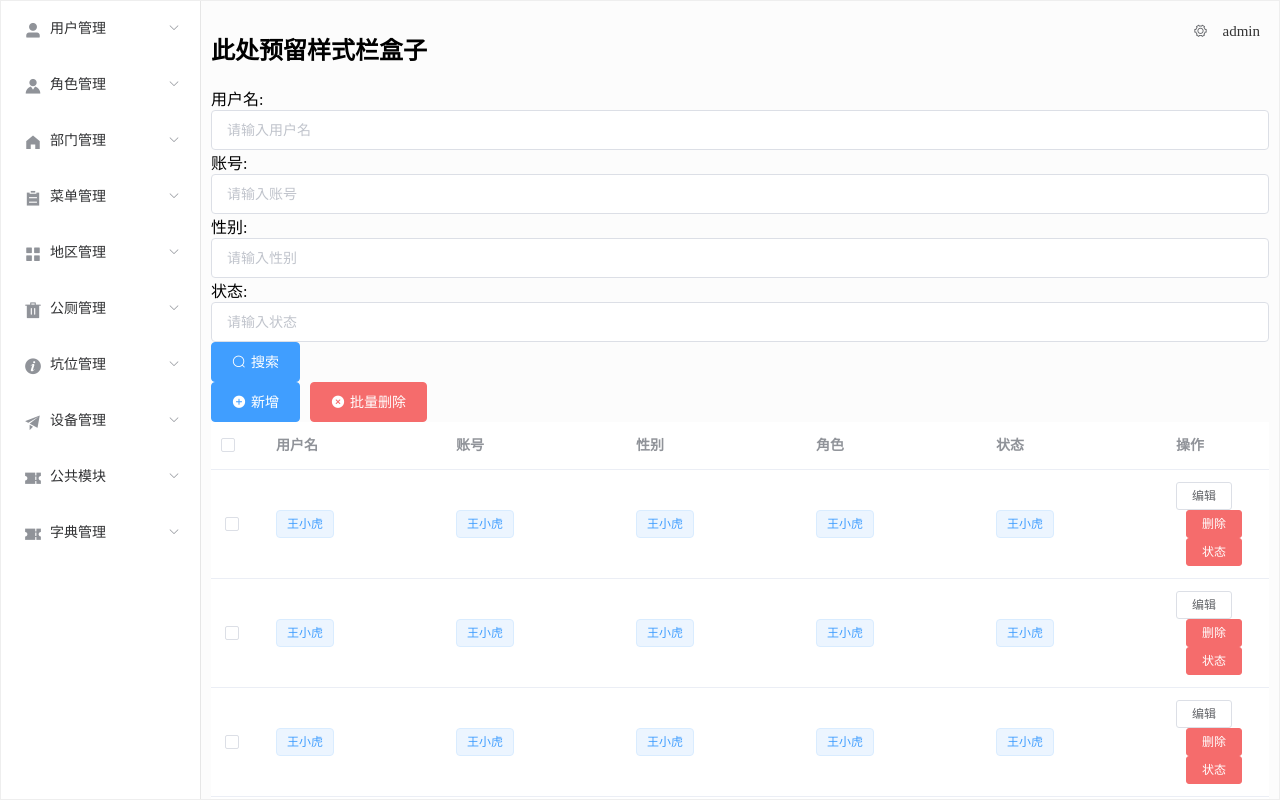
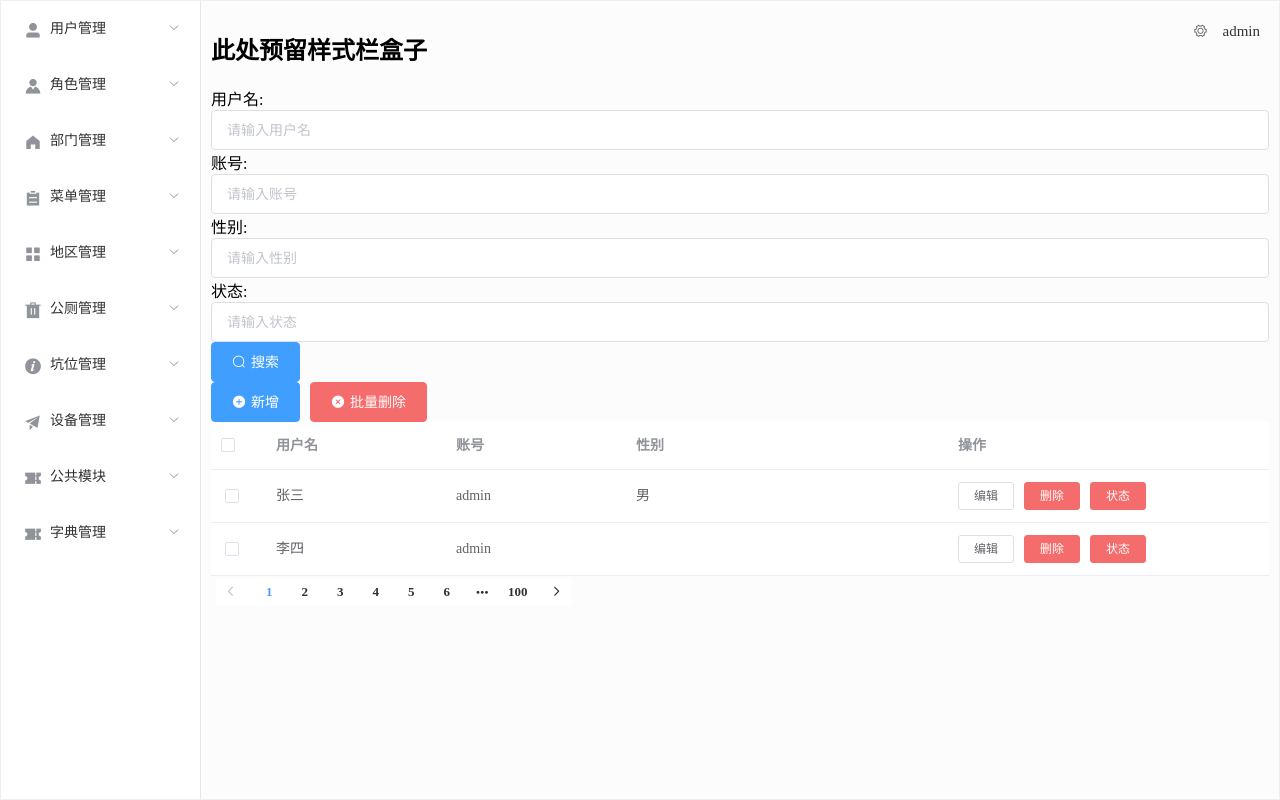
Before and after one commit to HS991023/wc-manager-ui, a Vue app: page /userInfo in a window 1280 px wide. Built offline with nearby package versions, Linux system fonts and the light colour scheme.

Commit message:
编辑新增表单

```diff
--- a/src/assets/css/global.css
+++ b/src/assets/css/global.css
@@ -68,6 +68,8 @@
 /* 操作数据按钮盒子 */
 
 .operator-button-region {
+    margin-top: 66px;
+    margin-bottom: -57px;
     width: 100%;
     height: 70px;
 }
@@ -85,6 +87,37 @@
 }
 
 
+/* 表单取消提交按钮样式 */
+
+.from-button-region {
+    margin-left: 220px;
+    width: 200px;
+    height: 35px;
+}
+
+.dialog-footer .button {
+    width: 76px;
+    height: 35px;
+    text-align: center;
+    line-height: 35px;
+    padding: 0 0 !important;
+    font-size: 11px;
+}
+
+
+/* 表单样式 */
+
+.el-form-item {
+    margin-bottom: 22px;
+    display: inline-block;
+    margin-left: -61px;
+}
+
+.el-form-item__label {
+    padding: 0 4px 0 0;
+}
+
+
 /* 表格样式及分页样式 */
 
 .table-data {
@@ -95,7 +128,11 @@
 /* 表头 */
 
 .el-table th.el-table__cell>.cell {
-    padding-left: 15px
+    padding-left: 17px
+}
+
+.el-table .cell {
+    padding-left: 16px;
 }
 
 .pageHelper {
--- a/src/pages/user/UserInfo.vue
+++ b/src/pages/user/UserInfo.vue
@@ -34,101 +34,65 @@
     </div>
     <!-- 操作数据组件 -->
     <OperatorDataButton/>
+    <!-- 表单   -->
+    <el-dialog title="用户信息" :visible.sync="dialogFormVisible">
+      <el-form :model="form">
+        <el-form-item label="用户名" :label-width="formLabelWidth">
+          <el-input v-model="form.nickName" autocomplete="off"></el-input>
+        </el-form-item>
+         <el-form-item label="账号" :label-width="formLabelWidth">
+          <el-input v-model="form.userName" autocomplete="off"></el-input>
+        </el-form-item>
+         <el-form-item label="性别" :label-width="formLabelWidth">
+          <el-input v-model="form.gender" autocomplete="off"></el-input>
+        </el-form-item>
+        <el-form-item label="角色" :label-width="formLabelWidth">
+          <el-input v-model="form.roleName" autocomplete="off"></el-input>
+        </el-form-item>
+         <el-form-item label="状态" :label-width="formLabelWidth">
+          <el-input v-model="form.status" autocomplete="off"></el-input>
+        </el-form-item>
+      </el-form>
+      <div slot="footer" class="dialog-footer">
+        <div class="from-button-region">
+        <el-button @click="dialogFormVisible = false" class="button">取 消</el-button>
+        <el-button type="primary" @click="submitForm" class="button">确 定</el-button>
+        </div>
+      </div>
+    </el-dialog>
+    <!-- 表格 -->
     <div class="table-data">
-    <!-- 表单   -->
-    <el-dialog
-    title="用户信息编辑"
-    :visible.sync="centerDialogVisible"
-    width="30%"
-    center>
-    <span>需要注意的是内容是默认不居中的</span>
-    <span slot="footer" class="dialog-footer">
-      <el-button @click="centerDialogVisible = false">取 消</el-button>
-      <el-button type="primary" @click="centerDialogVisible = false">确 定</el-button>
-    </span>
-    </el-dialog>
-    <!-- 表格组件 -->
-    <el-table :data="tableData" style="width: 100%" :row-class-name="tableRowClassName">
+    <el-table
+      :data="tableData"
+      style="width: 100%"
+      max-height="400">
       <!-- 多选框 -->
       <el-table-column
         type="selection"
         width="55">
       </el-table-column>
-    <!-- 用户名    -->
       <el-table-column
+        fixed
+        prop="nickName"
         label="用户名"
         width="180">
-      <template slot-scope="scope">
-        <el-popover trigger="hover" placement="top">
-          <p>姓名: {{ scope.row.name }}</p>
-          <p>住址: {{ scope.row.address }}</p>
-          <div slot="reference" class="name-wrapper">
-            <el-tag size="medium">{{ scope.row.name }}</el-tag>
-          </div>
-        </el-popover>
-      </template>
       </el-table-column>
-    <!-- 账号 -->
       <el-table-column
+        fixed
+        prop="userName"
         label="账号"
         width="180">
-      <template slot-scope="scope">
-        <el-popover trigger="hover" placement="top">
-          <p>姓名: {{ scope.row.name }}</p>
-          <p>住址: {{ scope.row.address }}</p>
-          <div slot="reference" class="name-wrapper">
-            <el-tag size="medium">{{ scope.row.name }}</el-tag>
-          </div>
-        </el-popover>
-      </template>
       </el-table-column>
-    <!-- 性别 -->
       <el-table-column
-      label="性别"
-      width="180">
-      <template slot-scope="scope">
-        <el-popover trigger="hover" placement="top">
-          <p>姓名: {{ scope.row.name }}</p>
-          <p>住址: {{ scope.row.address }}</p>
-          <div slot="reference" class="name-wrapper">
-            <el-tag size="medium">{{ scope.row.name }}</el-tag>
-          </div>
-        </el-popover>
-      </template>
-    </el-table-column>
-    <!-- 状态 -->
-     <el-table-column
-      label="角色"
-      width="180">
-      <template slot-scope="scope">
-        <el-popover trigger="hover" placement="top">
-          <p>姓名: {{ scope.row.name }}</p>
-          <p>住址: {{ scope.row.address }}</p>
-          <div slot="reference" class="name-wrapper">
-            <el-tag size="medium">{{ scope.row.name }}</el-tag>
-          </div>
-        </el-popover>
-      </template>
-    </el-table-column>
-    <!-- 状态 -->
-     <el-table-column
-      label="状态"
-      width="180">
-      <template slot-scope="scope">
-        <el-popover trigger="hover" placement="top">
-          <p>姓名: {{ scope.row.name }}</p>
-          <p>住址: {{ scope.row.address }}</p>
-          <div slot="reference" class="name-wrapper">
-            <el-tag size="medium">{{ scope.row.name }}</el-tag>
-          </div>
-        </el-popover>
-      </template>
+        fixed
+        prop="gender"
+        label="性别">
       </el-table-column>
     <el-table-column label="操作">
       <template slot-scope="scope">
         <el-button
           size="mini"
-          @click="handleEdit(scope.$index, scope.row);centerDialogVisible = true">编辑</el-button>
+          @click="handleEdit(scope.$index, scope.row);dialogFormVisible = true">编辑</el-button>
         <el-button
           size="mini"
           type="danger"
@@ -154,85 +118,48 @@
 <script>
 export default {
     name:'UserInfo',
-    data() {
-      return {
-        tableData: [{
-          date: '2016-05-02',
-          name: '王小虎',
-          address: '上海市普陀区金沙江路 1518 弄'
-        }, {
-          date: '2016-05-04',
-          name: '王小虎',
-          address: '上海市普陀区金沙江路 1517 弄'
-        }, {
-          date: '2016-05-01',
-          name: '王小虎',
-          address: '上海市普陀区金沙江路 1519 弄'
-        }, {
-          date: '2016-05-03',
-          name: '王小虎',
-          address: '上海市普陀区金沙江路 1516 弄'
-        },{
-          date: '2016-05-03',
-          name: '王小虎',
-          address: '上海市普陀区金沙江路 1516 弄'
-        },{
-          date: '2016-05-03',
-          name: '王小虎',
-          address: '上海市普陀区金沙江路 1516 弄'
-        },{
-          date: '2016-05-03',
-          name: '王小虎',
-          address: '上海市普陀区金沙江路 1516 弄'
-        },{
-          date: '2016-05-03',
-          name: '王小虎',
-          address: '上海市普陀区金沙江路 1516 弄'
-        },{
-          date: '2016-05-03',
-          name: '王小虎',
-          address: '上海市普陀区金沙江路 1516 弄'
-        },{
-          date: '2016-05-03',
-          name: '王小虎',
-          address: '上海市普陀区金沙江路 1516 弄'
-        },{
-          date: '2016-05-03',
-          name: '王小虎',
-          address: '上海市普陀区金沙江路 1516 弄'
-        },{
-          date: '2016-05-03',
-          name: '王小虎',
-          address: '上海市普陀区金沙江路 1516 弄'
-        }],
-        centerDialogVisible: false
-      }
-    },
     methods: {
-      tableRowClassName({row, rowIndex}) {
-        if (rowIndex === 1) {
-          return 'warning-row';
-        } else if (rowIndex === 3) {
-          return 'success-row';
-        }
-        return '';
-      },
       handleEdit(index, row) {
-        console.log(index, row);
+        this.form = {
+          nickName:'张三',
+          userName:'admin',
+          gender:'男'
+        };
       },
       handleDelete(index, row) {
         console.log(index, row);
       },
+      //提交表单事件
+      submitForm(){
+        this.dialogFormVisible = false;
+        console.log(this.form);
+      }
+    },
+    data() {
+      return {
+        tableData: [{
+          nickName:'张三',
+          userName:'admin',
+          gender:'男'
+        },
+        {
+          nickName:'李四',
+          userName:'admin'
+        }],
+        dialogTableVisible: false,
+        dialogFormVisible: false,
+        form: {
+          nickName:'',
+          userName:'',
+          gender:'',
+          roleName:'',
+          status:''
+        },
+        formLabelWidth: '120px'
+      }
     }
 }
 </script>
 
-<style scoped>
-.el-table .warning-row {
-    background: oldlace;
-  }
-
-  .el-table .success-row {
-    background: #f0f9eb;
-  }
+<style >
 </style>
```
Lines whose indentation alone changed are shown as unchanged.
